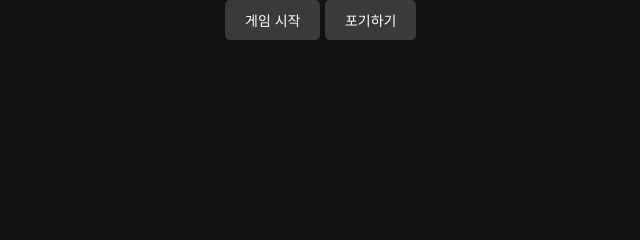
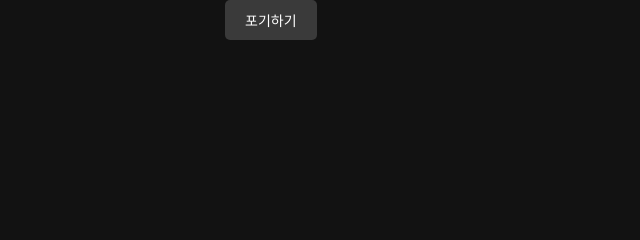
Before and after one commit to Gugo-le/YouChoo, a Flask app: page / in a window 1280 px wide. Shown: the part 367-607 px from the top of the page, without its empty margins (115-755 px from the left). Run offline with Flask 3, Linux system fonts and the light colour scheme.

Commit message:
시작하기 버튼 삭제

```diff
--- a/project/templates/index.html
+++ b/project/templates/index.html
@@ -43,7 +43,6 @@
             </div>
         </main>
         <footer>
-            <button id="start-button">게임 시작</button>
             <button id="give-up-button">포기하기</button>
         </footer>
     </div>
```
